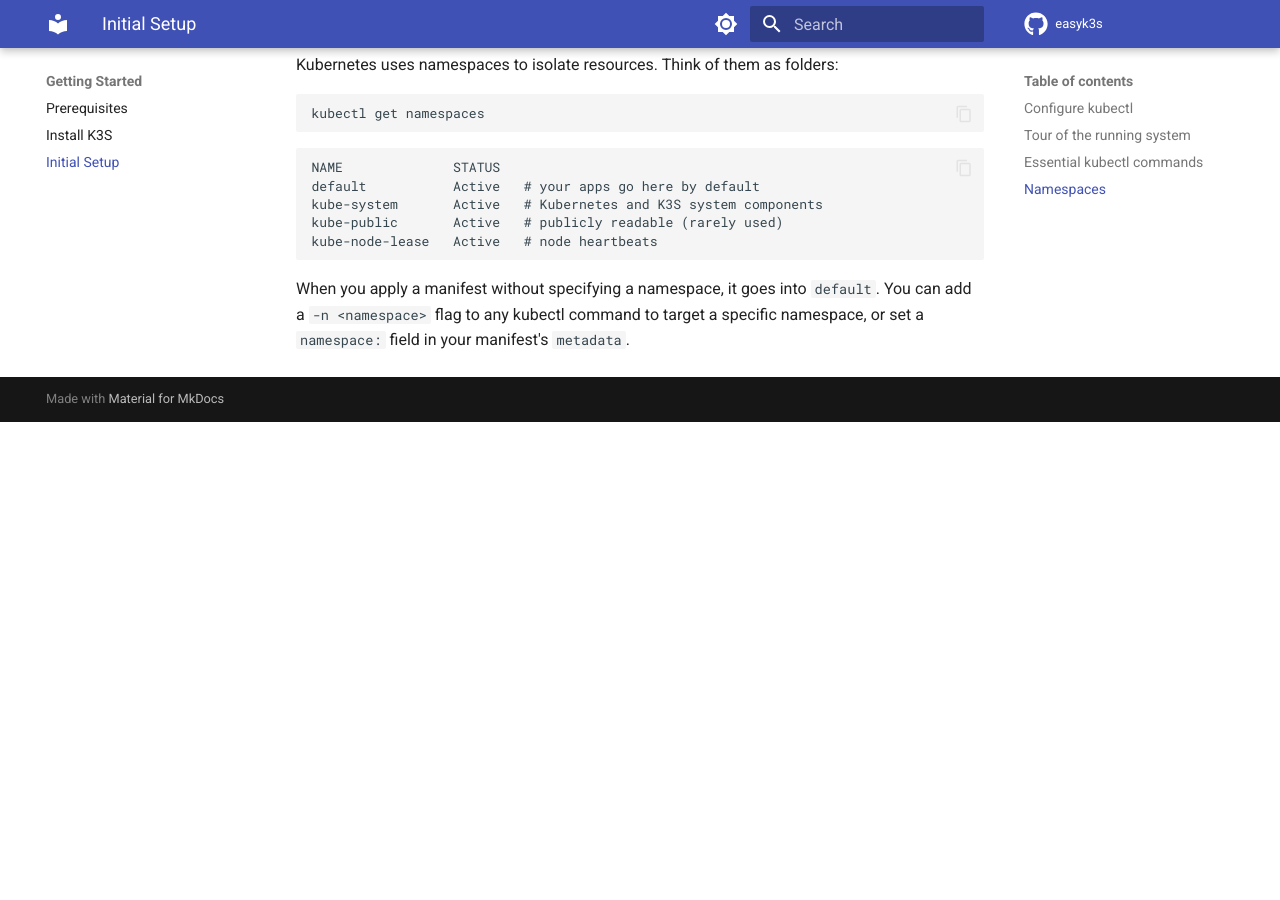
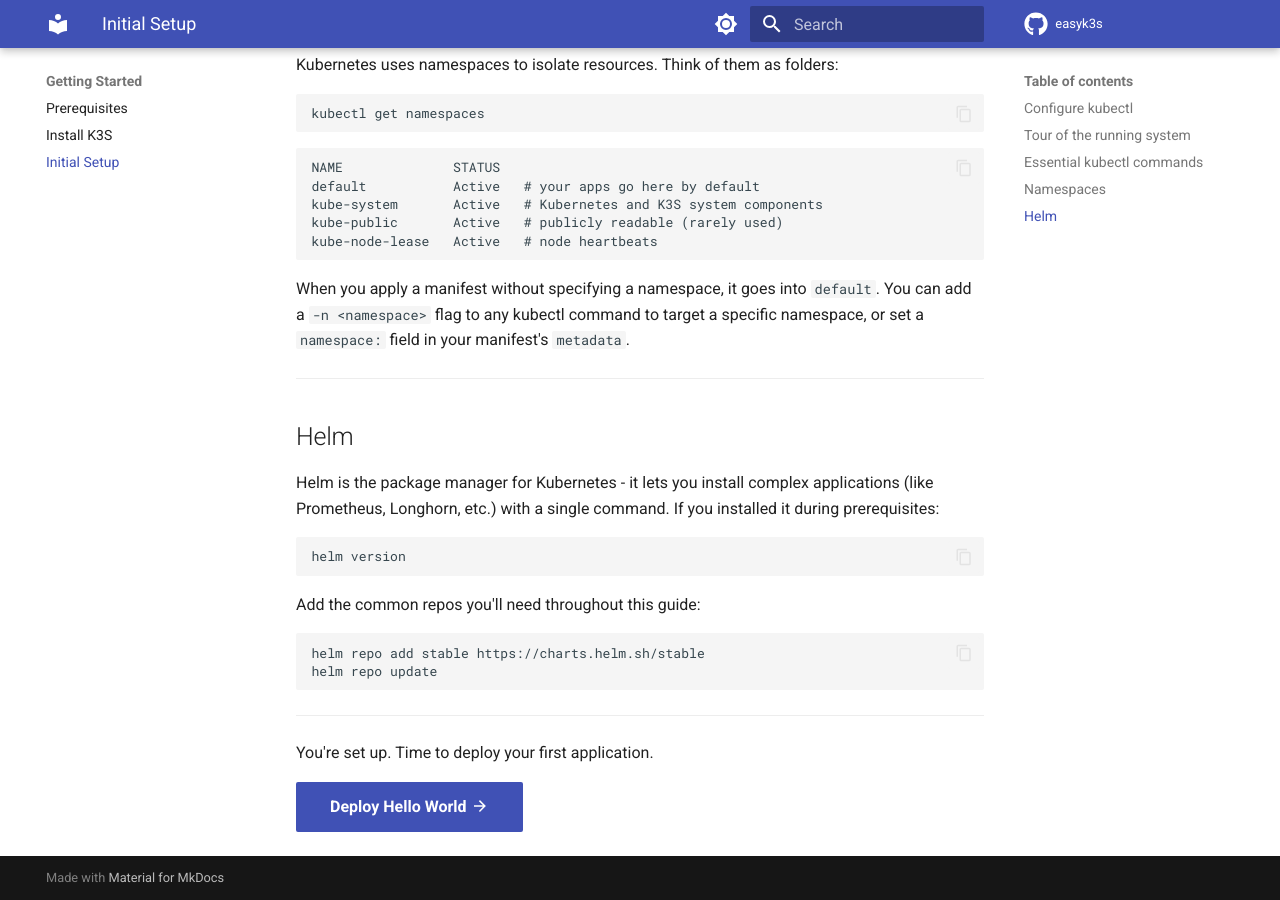
Before and after one commit to persunde/easyk3s, an MkDocs documentation site: the page built from docs/getting-started/initial-setup.md, in a window 1280 px wide and 900 px high, scrolled down 2495 px. Built offline with MkDocs 1.6.1 and Material for MkDocs 9.7.7, drawn with Linux system fonts in a browser that asks for light colours; comment, search, counter and statistics services are not loaded; before the commit the page ends 2917 px from its top, so only the background shows below that.

Commit message:
feat: update initial setup with Helm instructions

````diff
--- a/docs/getting-started/initial-setup.md
+++ b/docs/getting-started/initial-setup.md
@@ -128,3 +128,26 @@ kube-node-lease   Active   # node heartbeats
 ```
 
 When you apply a manifest without specifying a namespace, it goes into `default`. You can add a `-n <namespace>` flag to any kubectl command to target a specific namespace, or set a `namespace:` field in your manifest's `metadata`.
+
+---
+
+## Helm
+
+Helm is the package manager for Kubernetes - it lets you install complex applications (like Prometheus, Longhorn, etc.) with a single command. If you installed it during prerequisites:
+
+```bash
+helm version
+```
+
+Add the common repos you'll need throughout this guide:
+
+```bash
+helm repo add stable https://charts.helm.sh/stable
+helm repo update
+```
+
+---
+
+You're set up. Time to deploy your first application.
+
+[Deploy Hello World :material-arrow-right:](../first-steps/first-deployment.md){ .md-button .md-button--primary }
````
